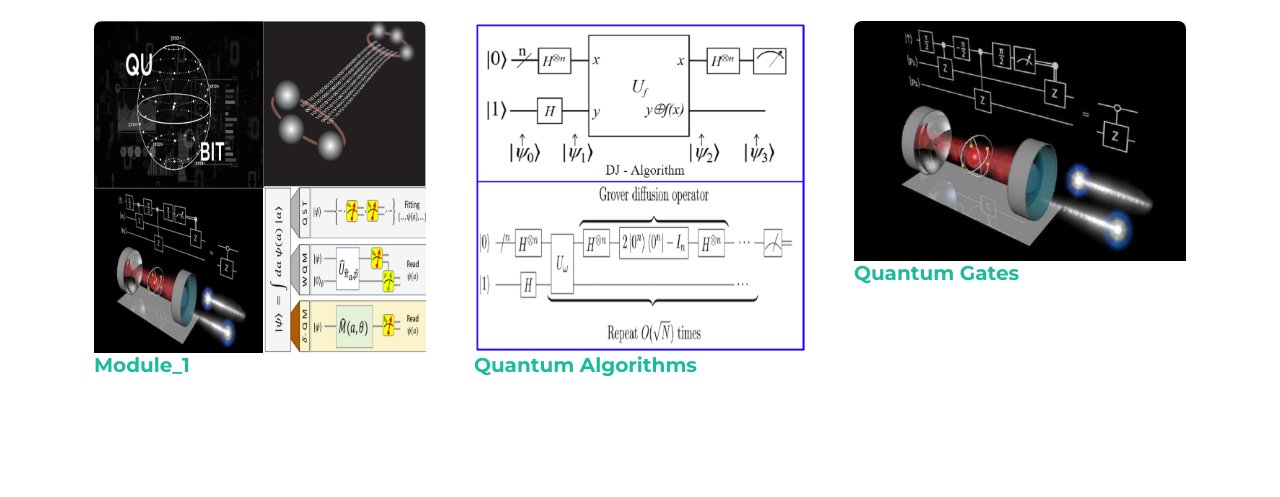
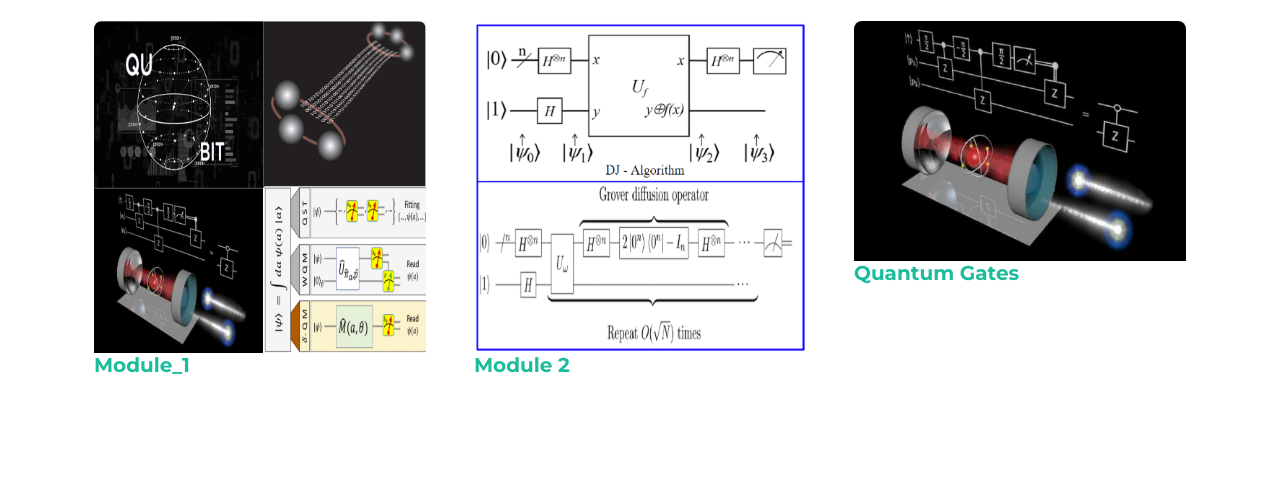
Before and after one commit to AvidQuantum/avidquantum.github.io, a plain HTML site: page defaultsite/introToQC.html in a window 1280 px wide. Shown: the part 303-800 px from the top of the page. Drawn offline with nearby package versions, Linux system fonts and the light colour scheme.

Commit message:
new_today_m23

```diff
--- a/defaultsite/introToQC.html
+++ b/defaultsite/introToQC.html
@@ -65,7 +65,7 @@
                                 <div class="portfolio-item-caption-content text-center text-white"><i class="fas fa-plus fa-3x"></i></div>
                             </div>
                             <img class="img-fluid" src="assets/img/portfolio/Module2.png" alt="" />
-                            <p class="masthead-subheading font-weight-light mb-0"><h5>Quantum Algorithms</h5></p>
+                            <p class="masthead-subheading font-weight-light mb-0"><h5>Module 2</h5></p>
                         </div>
                     </a>
                     </div>
```
